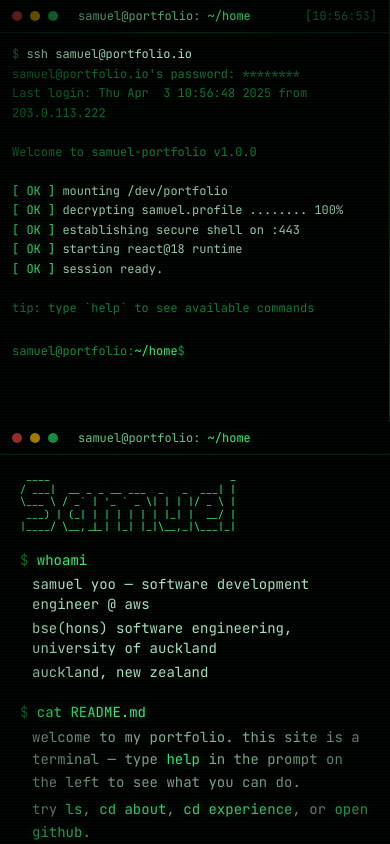
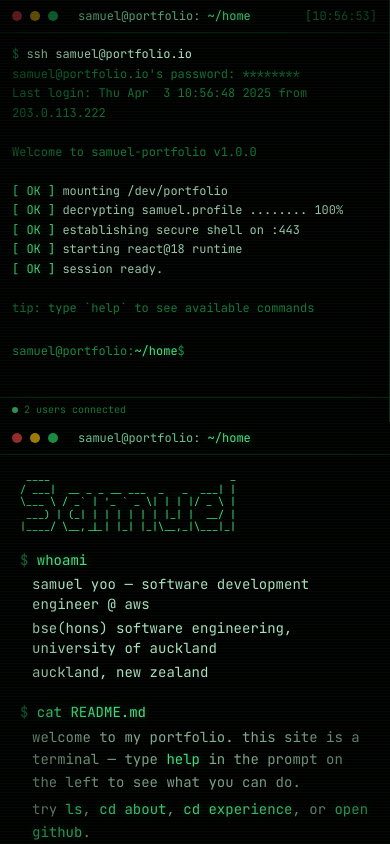
Before and after one commit to scy02718/portfolio, a React (Vite) app: page / in a window 390 px wide. Built offline with nearby package versions, Linux system fonts and the light colour scheme.

Commit message:
feat: add scrol, sort commands as well as users connected

```diff
--- /dev/null
+++ b/src/components/Presence.jsx
@@ -0,0 +1,53 @@
+import React, { useEffect, useState } from 'react'
+
+const clamp = (n, lo, hi) => Math.max(lo, Math.min(hi, n))
+
+const Presence = () => {
+    const [userCount, setUserCount] = useState(() => Math.floor(Math.random() * 3) + 1)
+    const [typing, setTyping] = useState(false)
+
+    useEffect(() => {
+        let mounted = true
+
+        // Occasionally drift the user count between 1 and 5
+        const userInterval = setInterval(() => {
+            if (!mounted) return
+            if (Math.random() < 0.3) {
+                setUserCount((prev) => clamp(prev + (Math.random() < 0.5 ? -1 : 1), 1, 5))
+            }
+        }, 15000)
+
+        // Occasionally show a "typing" indicator for 2-5 seconds
+        const typingInterval = setInterval(() => {
+            if (!mounted) return
+            if (Math.random() < 0.25) {
+                setTyping(true)
+                setTimeout(() => {
+                    if (mounted) setTyping(false)
+                }, 2500 + Math.random() * 2500)
+            }
+        }, 12000)
+
+        return () => {
+            mounted = false
+            clearInterval(userInterval)
+            clearInterval(typingInterval)
+        }
+    }, [])
+
+    return (
+        <div className='shrink-0 border-t border-neon/20 bg-black/85 px-3 py-1 font-mono text-[10px] text-neon/60 flex items-center justify-between'>
+            <span className='flex items-center gap-1.5'>
+                <span className='inline-block w-1.5 h-1.5 rounded-full bg-neon-bright animate-pulse' />
+                {userCount} {userCount === 1 ? 'user' : 'users'} connected
+            </span>
+            {typing && (
+                <span className='text-neon-faint/70'>
+                    samuel is typing<span className='animate-pulse'>...</span>
+                </span>
+            )}
+        </div>
+    )
+}
+
+export default Presence
--- a/src/components/ResultPane.jsx
+++ b/src/components/ResultPane.jsx
@@ -1,5 +1,6 @@
-import React from 'react'
+import React, { useEffect, useRef } from 'react'
 import { AnimatePresence, motion } from 'framer-motion'
+import { subscribe } from '../lib/eventBus'
 import HomeView from '../views/HomeView'
 import TopView from '../views/TopView'
 import VimView from '../views/VimView'
@@ -28,6 +29,20 @@ const ResultPane = ({ view, arg, onExitTakeover }) => {
     const ViewComponent = VIEW_MAP[view] || HomeView
     // Distinct key for vim/arg so AnimatePresence retransitions when file changes
     const key = view === 'vim' ? `vim:${arg ?? ''}` : view
+    const scrollRef = useRef(null)
+
+    // Listen for terminal `scroll` commands
+    useEffect(() => {
+        return subscribe('pane:scroll', (direction) => {
+            const el = scrollRef.current
+            if (!el) return
+            const step = el.clientHeight * 0.8
+            if (direction === 'up')         el.scrollBy({ top: -step,         behavior: 'smooth' })
+            else if (direction === 'down')  el.scrollBy({ top:  step,         behavior: 'smooth' })
+            else if (direction === 'top')   el.scrollTo({ top: 0,             behavior: 'smooth' })
+            else if (direction === 'bottom')el.scrollTo({ top: el.scrollHeight, behavior: 'smooth' })
+        })
+    }, [])
 
     return (
         <div className='flex flex-col h-full bg-black/70 overflow-hidden'>
@@ -41,7 +56,7 @@ const ResultPane = ({ view, arg, onExitTakeover }) => {
                 <span className='ml-auto text-neon/40 hidden sm:inline'>— viewer</span>
             </div>
 
-            <div className='flex-1 overflow-y-auto'>
+            <div ref={scrollRef} className='flex-1 overflow-y-auto'>
                 <AnimatePresence mode='wait'>
                     <motion.div
                         key={key}
--- a/src/components/Terminal.jsx
+++ b/src/components/Terminal.jsx
@@ -5,6 +5,8 @@ import * as settings from '../lib/settings'
 import { playClick, playEnter } from '../lib/sounds'
 import { themes, applyTheme, getCurrentTheme, themeNames } from '../lib/themes'
 import { parseFileName, fileNames } from '../lib/viewContent'
+import { emit } from '../lib/eventBus'
+import Presence from './Presence'
 
 const buildBootLines = () => {
     const now = new Date()
@@ -55,6 +57,8 @@ const HELP_LINES = [
     { cmd: 'theme <name>',        desc: 'change color theme (try: theme list)' },
     { cmd: 'top',                 desc: 'live process viewer (q/esc to exit)' },
     { cmd: 'vim <file>',          desc: 'open a file in vim — try `vim about`' },
+    { cmd: 'sort [mode]',         desc: 'in skills view: alphabetical | proficiency' },
+    { cmd: 'scroll <dir>',        desc: 'scroll result pane: up | down | top | bottom' },
     { cmd: 'clear',               desc: 'clear terminal history' },
     { cmd: 'help',                desc: 'show this help' },
 ]
@@ -306,6 +310,30 @@ const Terminal = forwardRef(({ currentView, onChangeView }, ref) => {
                 print('(press q or esc to exit)')
                 break
             }
+            case 'sort': {
+                if (currentView !== 'skills') {
+                    print(`sort: only available in ~/skills (cd skills first)`, 'err')
+                    break
+                }
+                const mode = arg ? arg.toLowerCase() : null
+                if (mode && mode !== 'alphabetical' && mode !== 'proficiency') {
+                    print(`sort: ${arg}: unknown — use alphabetical | proficiency`, 'err')
+                    break
+                }
+                emit('skills:sort', mode)
+                print(`sort → ${mode || 'toggled'}`)
+                break
+            }
+            case 'scroll': {
+                const dir = arg ? arg.toLowerCase() : 'down'
+                if (!['up', 'down', 'top', 'bottom'].includes(dir)) {
+                    print(`scroll: ${arg}: unknown — use up | down | top | bottom`, 'err')
+                    break
+                }
+                emit('pane:scroll', dir)
+                print(`scroll ${dir}`)
+                break
+            }
             case 'vim':
             case 'nvim':
             case 'vi': {
@@ -477,6 +505,7 @@ const Terminal = forwardRef(({ currentView, onChangeView }, ref) => {
                     )
                 })()}
             </div>
+            <Presence />
         </div>
     )
 })
--- /dev/null
+++ b/src/lib/eventBus.js
@@ -0,0 +1,17 @@
+// Tiny pub/sub for cross-component coordination.
+// Used by terminal commands to signal active views and the result pane.
+const handlers = new Map() // event -> Set<fn>
+
+export const subscribe = (event, handler) => {
+    if (!handlers.has(event)) handlers.set(event, new Set())
+    handlers.get(event).add(handler)
+    return () => {
+        handlers.get(event)?.delete(handler)
+    }
+}
+
+export const emit = (event, payload) => {
+    handlers.get(event)?.forEach((h) => {
+        try { h(payload) } catch (e) { console.error(`event ${event} handler threw`, e) }
+    })
+}
--- a/src/sections/Skills.jsx
+++ b/src/sections/Skills.jsx
@@ -1,6 +1,7 @@
-import React, { useState } from 'react'
+import React, { useEffect, useState } from 'react'
 import { mySkills, myStrengths } from '../constants/index.js'
 import Decoder from '../components/Decoder'
+import { subscribe } from '../lib/eventBus'
 
 const Skills = () => {
     const [filterBy, setFilterBy] = useState('alphabetical')
@@ -8,6 +9,17 @@ const Skills = () => {
     const toggleFilter = () => {
         setFilterBy(filterBy === 'alphabetical' ? 'proficiency' : 'alphabetical')
     }
+
+    // Listen for terminal `sort` commands while this view is mounted
+    useEffect(() => {
+        return subscribe('skills:sort', (mode) => {
+            if (mode === 'alphabetical' || mode === 'proficiency') {
+                setFilterBy(mode)
+            } else {
+                setFilterBy((prev) => (prev === 'alphabetical' ? 'proficiency' : 'alphabetical'))
+            }
+        })
+    }, [])
 
     const sorted = [...mySkills].sort(
         filterBy === 'alphabetical'
```
